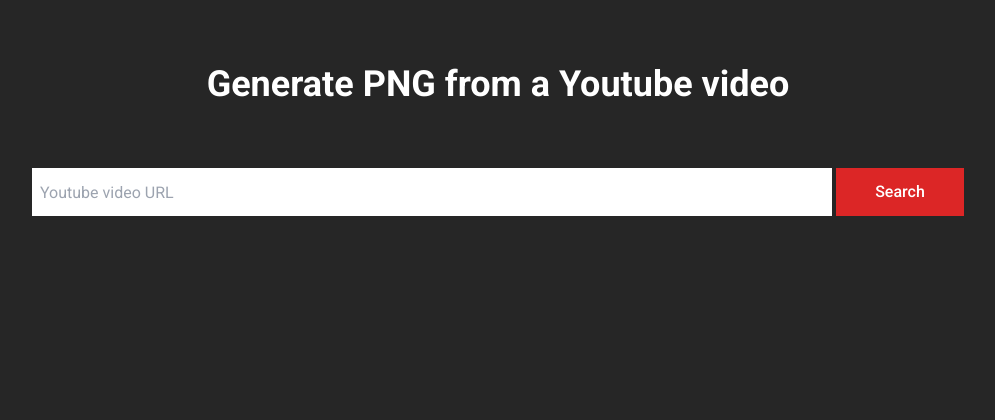
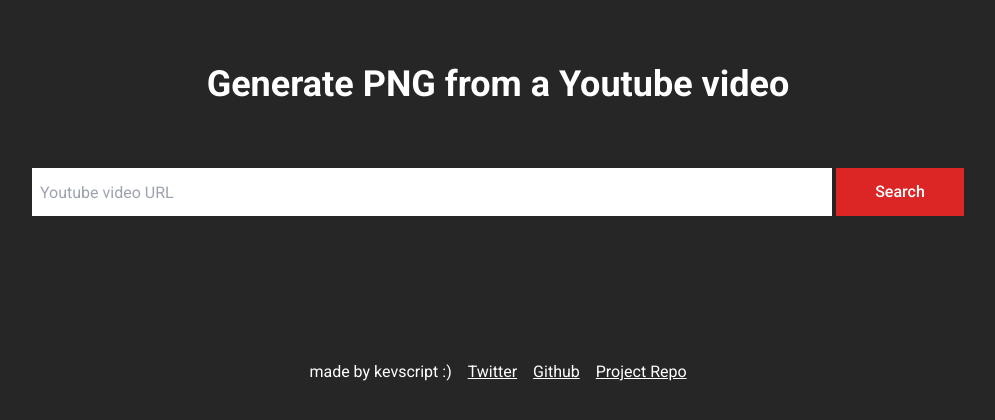
Before and after one commit to kevscript/ytpng, a Next.js app: page / in a window 1280 px wide. Shown: the top 420 px of the page, without its empty margins (142-1137 px from the left). Built offline with nearby package versions, Linux system fonts and the light colour scheme; no server answers; what moment-duration-format would draw is missing.

Commit message:
added footer

```diff
--- a/src/app/layout.tsx
+++ b/src/app/layout.tsx
@@ -19,7 +19,33 @@
 }>) {
   return (
     <html lang="en" className="bg-neutral-800 min-w-fit">
-      <body className={roboto.className}>{children}</body>
+      <body className={roboto.className}>
+        {children}
+        <div className="w-full flex justify-center items-center py-16 text-white gap-4">
+          <span>made by kevscript :)</span>{" "}
+          <a
+            href="https://twitter.com/kevscript"
+            target="_blank"
+            className="underline"
+          >
+            Twitter
+          </a>{" "}
+          <a
+            href="https://github.com/kevscript"
+            target="_blank"
+            className="underline"
+          >
+            Github
+          </a>
+          <a
+            href="https://github.com/kevscript/ytpng"
+            target="_blank"
+            className="underline"
+          >
+            Project Repo
+          </a>
+        </div>
+      </body>
     </html>
   );
 }
```
